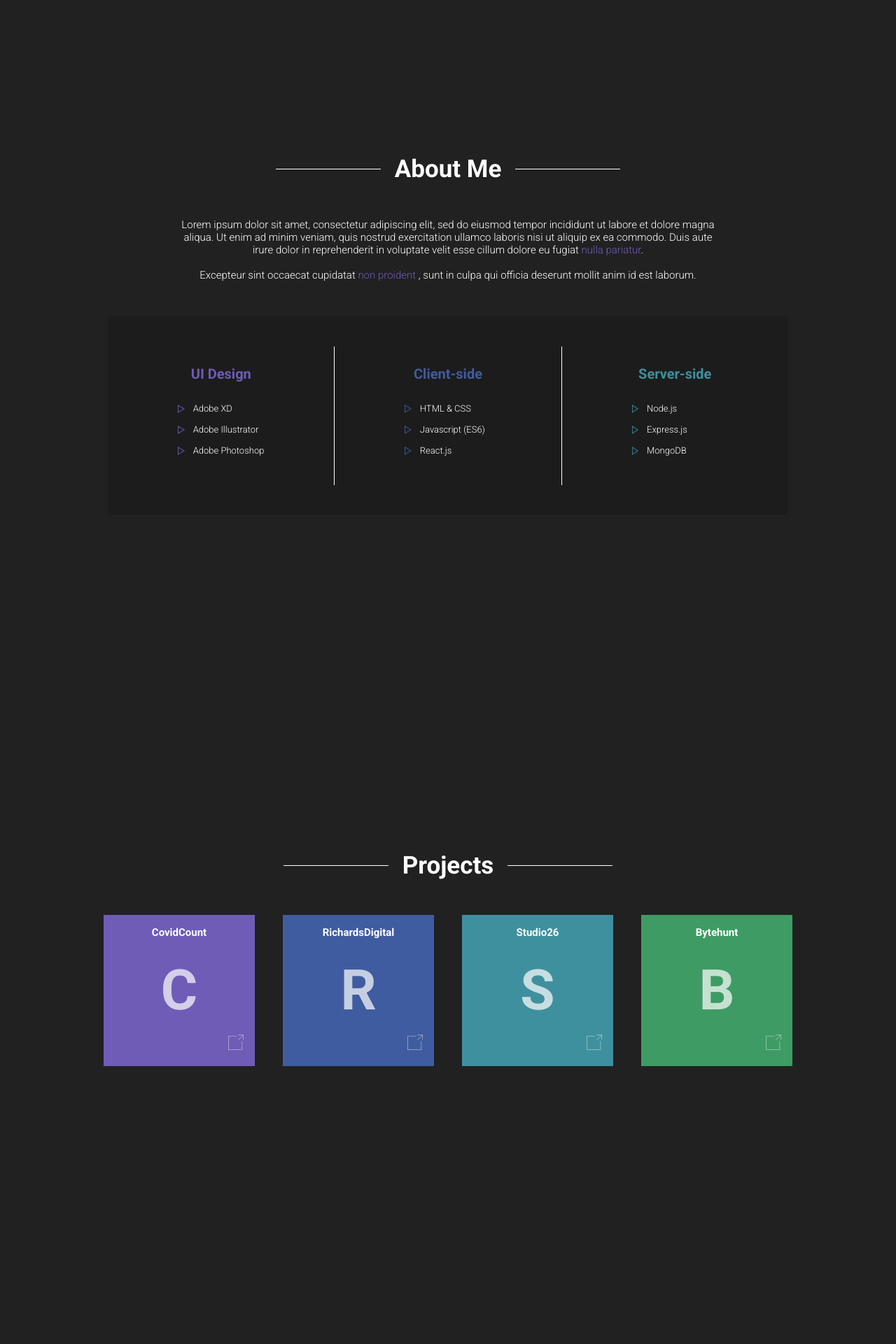
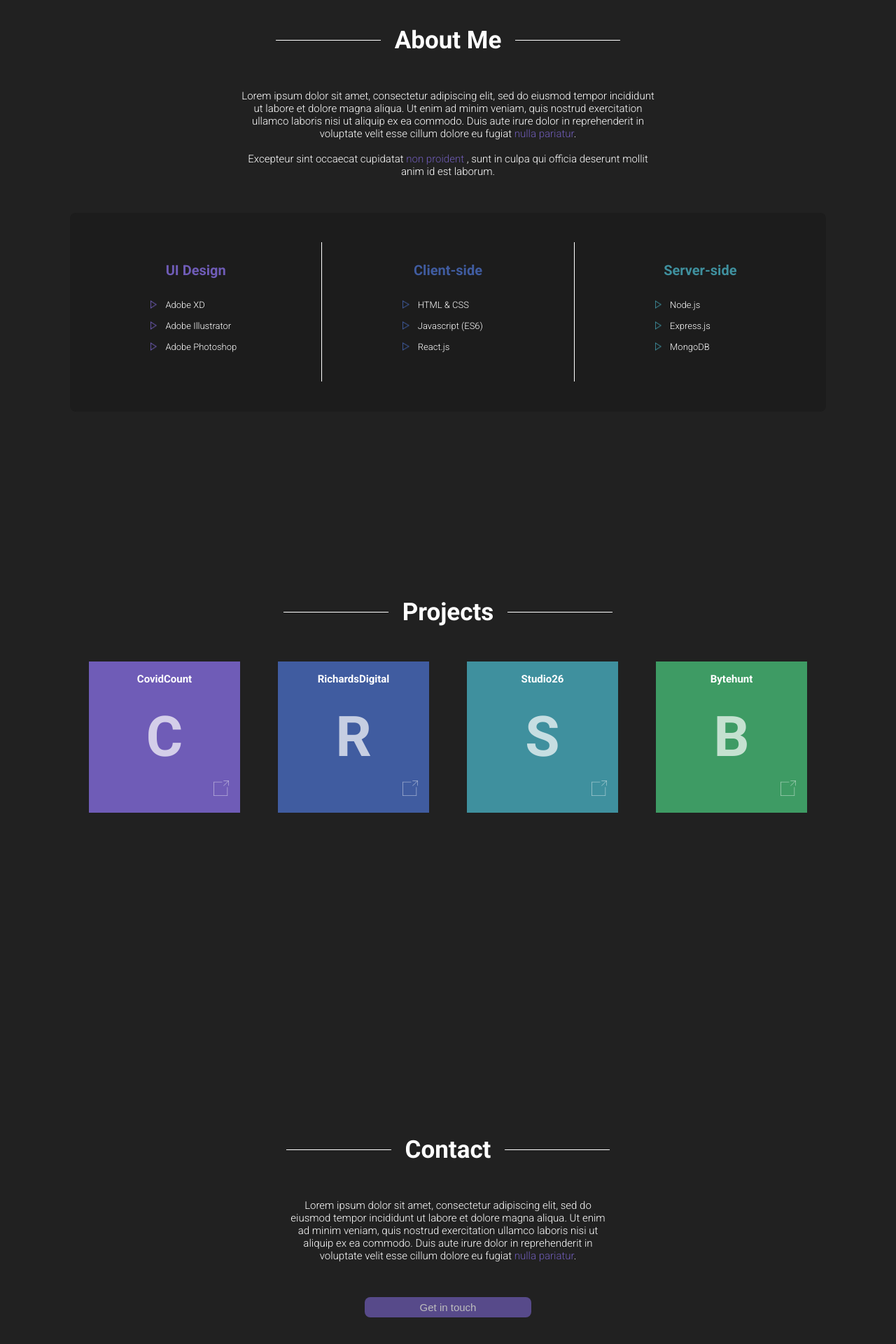
Before and after one commit to RichardsDigital/DanielPortfolio, a React (Create React App) app: page / in a window 1280 px wide. Shown: the part 768-2688 px from the top of the page at 70% size. Built offline with nearby package versions, Linux system fonts and the light colour scheme.

Commit message:
Created page height for responsive sizing

```diff
--- a/src/components/sections/About.jsx
+++ b/src/components/sections/About.jsx
@@ -10,20 +10,21 @@ const AboutSection = styled.section`
     align-items: center;
     justify-content: center;
     width: 100%;
+    height: 720px;
     background-color: #212121;
 `
 
 const ContentContainer = styled.section`
+    width: 100%;
     display: flex;
     flex-direction: column;
     align-items: center;
     justify-content: center;
     background-color: none;
-    padding: 240px 0;
+    padding: 0 100px;
 `
 
 const HeaderContainer = styled.div`
-    /* background-color: blue; */
     display: flex;
     align-items: center;
     justify-content: space-around;
@@ -36,7 +37,6 @@ const HeaderLine = styled.div`
 `
 
 const HeaderText = styled.h1`
-    /* background-color: green; */
     color: white;
     font-family: 'Roboto', sans-serif;
     font-weight: 600;
@@ -47,7 +47,7 @@ const HeaderText = styled.h1`
 
 const DescriptionContainer = styled.div`
     margin: 50px 0;
-    width: 60%;
+    width: 600px;
 `
 
 const Paragraph = styled.p`
@@ -61,6 +61,7 @@ const Paragraph = styled.p`
 const SkillBoxContainer = styled.div`
     background-color: #1C1C1C;
     border-radius: 8px;
+    width: 100%;
 `
 
 const InnerSkillBoxContainer = styled.div`
@@ -70,19 +71,20 @@ const InnerSkillBoxContainer = styled.div`
 const SkillBox = styled.div`
     display: flex;
     flex-direction: column;
-    padding: 70px 100px;
+    padding: 70px 0;
 `
 const SkillHeader = styled.div`
     font-family: 'Roboto', sans-serif;
     font-weight: 600;
     font-size: 20px;
     text-align: center;
+    justify-content: center;
     margin-bottom: 30px;
 `
 const SkillBullet = styled.div`
     display: flex;
     align-items: center;
-    margin-bottom: 15px;
+    margin:  0 30% 15px 32%;
 `
 const SkillBulletImage = styled.img`
     height: 12px;
--- a/src/components/sections/Contact.jsx
+++ b/src/components/sections/Contact.jsx
@@ -7,20 +7,21 @@ const ContactSection = styled.section`
     align-items: center;
     justify-content: center;
     width: 100%;
+    height: 720px;
     background-color: #212121;
 `
 
 const ContentContainer = styled.section`
+    width: 100%;
     display: flex;
     flex-direction: column;
     align-items: center;
     justify-content: center;
     background-color: none;
-    padding: 240px 0;
+    padding: 0 100px;
 `
 
 const HeaderContainer = styled.div`
-    /* background-color: blue; */
     display: flex;
     align-items: center;
     justify-content: space-around;
@@ -43,7 +44,7 @@ const HeaderText = styled.h1`
 
 const DescriptionContainer = styled.div`
     margin: 50px 0;
-    width: 42%;
+    width: 450px;
 `
 
 const Paragraph = styled.p`
--- a/src/components/sections/Home.jsx
+++ b/src/components/sections/Home.jsx
@@ -1,6 +1,10 @@
 import React, { useState } from 'react';
 import githubIcon from '../../images/icons/github.png';
 import styled from 'styled-components';
+
+const NavSpace = styled.div`
+    height: 80px;
+`
 
 const HomeSection = styled.section`
     position: relative;
@@ -8,6 +12,7 @@ const HomeSection = styled.section`
     align-items: center;
     justify-content: center;
     width: 100%;
+    height: 720px;
     background-color: #212121;
 `
 
@@ -17,7 +22,7 @@ const ContentContainer = styled.section`
     align-items: center;
     justify-content: center;
     background-color: none;
-    padding: 240px 0;
+    padding: 0 100px;
 `
 
 const HeaderText = styled.h1`
@@ -86,6 +91,7 @@ const GithubUN = styled.p`
 const Home = () => {
     return (
         <HomeSection>
+        <NavSpace></NavSpace>
             <ContentContainer>
                 <HeaderText>Web Designer and Full Stack Developer</HeaderText>
                 <SubHeaderText>I simply make websites... in a complicated way.</SubHeaderText>
--- a/src/components/sections/Work.jsx
+++ b/src/components/sections/Work.jsx
@@ -8,21 +8,21 @@ const WorkSection = styled.section`
     align-items: center;
     justify-content: center;
     width: 100%;
+    height: 720px;
     background-color: #212121;
 `
 
 const ContentContainer = styled.section`
+    width: 100%;
     display: flex;
     flex-direction: column;
     align-items: center;
     justify-content: center;
     background-color: none;
-    padding: 240px 0;
-    width: 80%;
+    padding: 0 100px;
 `
 
 const HeaderContainer = styled.div`
-    /* background-color: blue; */
     display: flex;
     align-items: center;
     justify-content: space-around;
@@ -56,6 +56,7 @@ const ProjectBox = styled.div`
     display: grid;
     grid-template-rows: 20% 1fr 20%;
     padding: 16px;
+    margin: 0 10px;
 `
 const ProjectBoxTitle = styled.h2`
     color: white;
```
